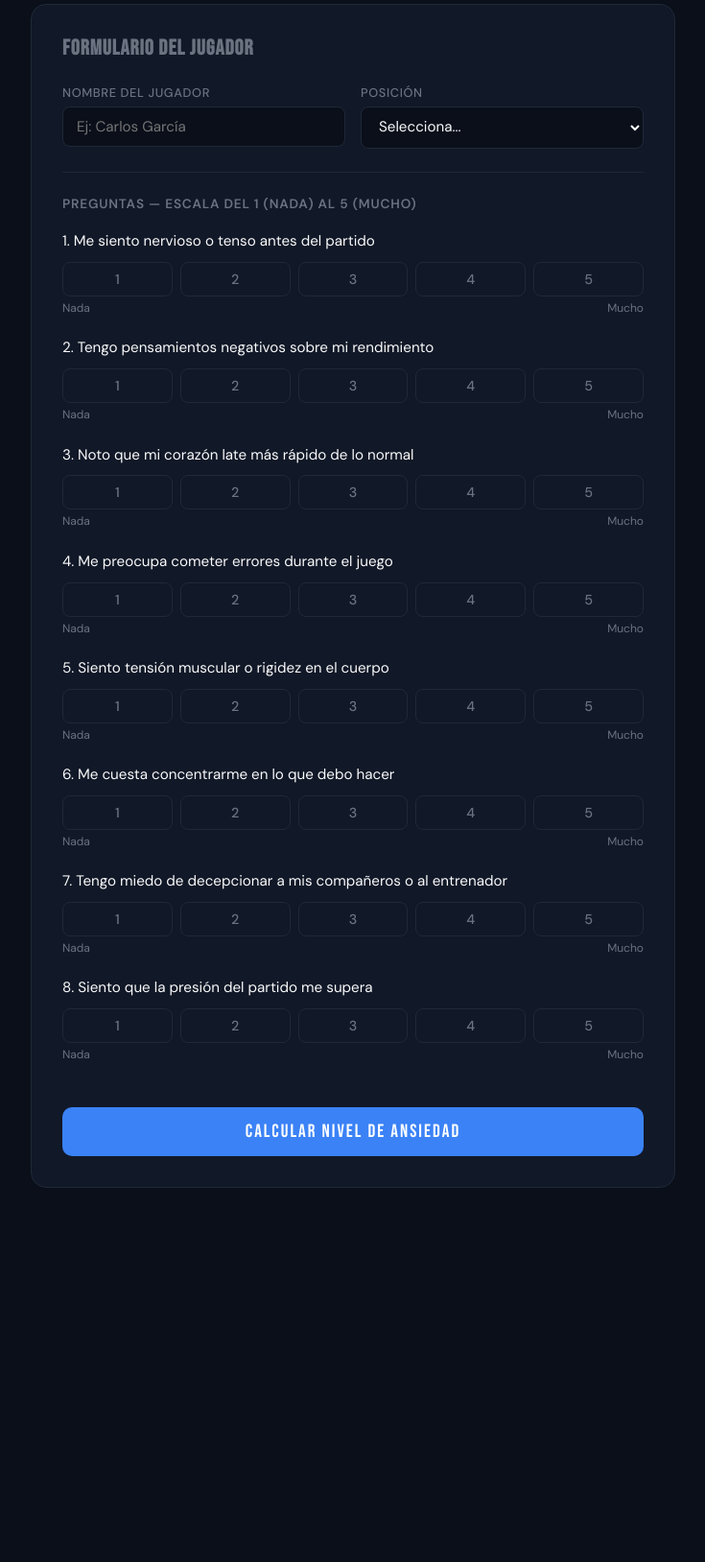
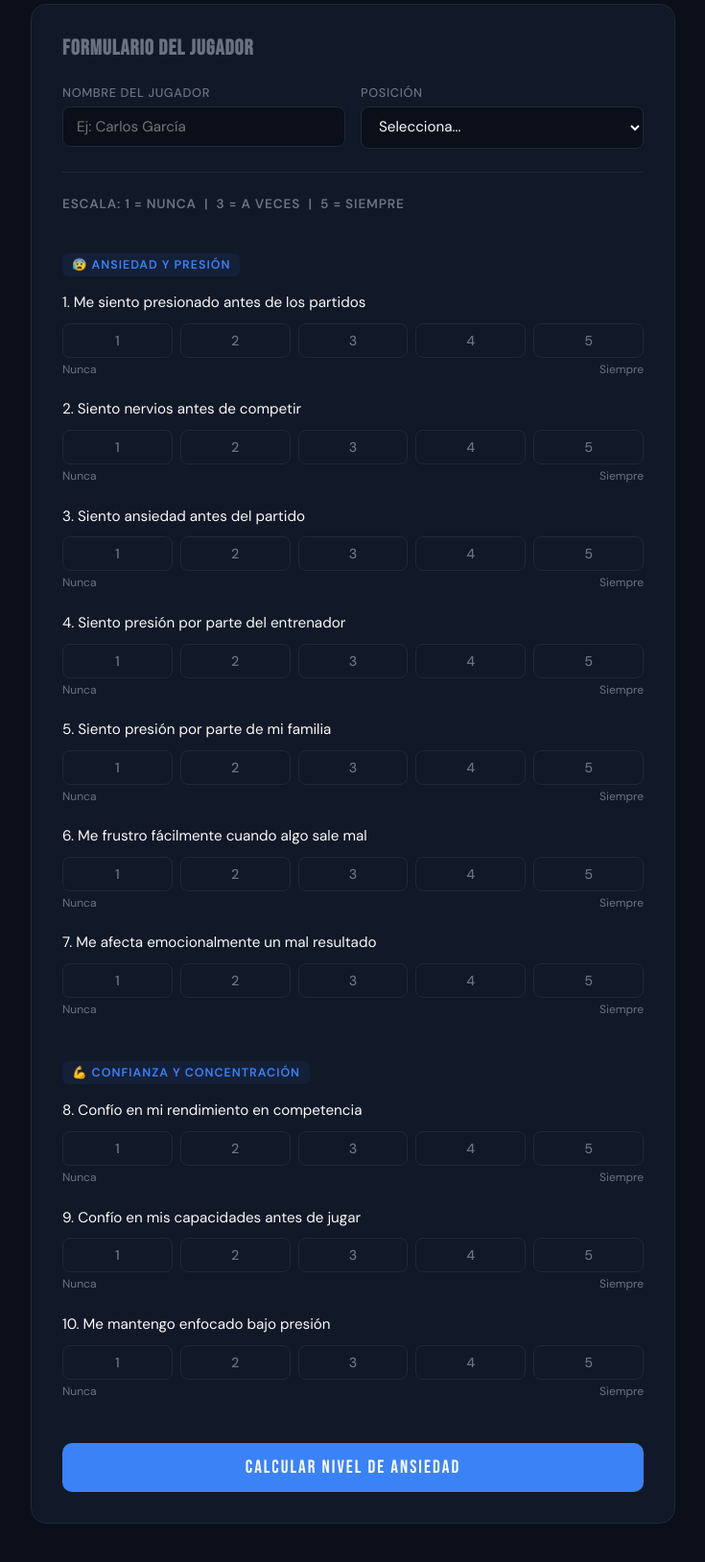
Before and after one commit to csantiagozb1990-cpu/ansiedad-app, a Flask app: page / in a window 1280 px wide. Shown: the part 257-1885 px from the top of the page at 96% size, without its empty margins (272-1007 px from the left). Before the commit the page ends 1495 px from the top, so only its background shows below. Run offline with Flask 3, Linux system fonts and the light colour scheme.

Commit message:
Update index.html

```diff
--- a/templates/index.html
+++ b/templates/index.html
@@ -58,6 +58,7 @@
   .campo input:focus, .campo select:focus { border-color: var(--acento); }
   .campo select option { background: var(--card); }
   .divisor { border: none; border-top: 1px solid var(--borde); margin: 1.5rem 0; }
+  .seccion-titulo { font-size: 0.78rem; font-weight: 600; color: var(--acento); text-transform: uppercase; letter-spacing: 0.08em; margin: 1.5rem 0 1rem; padding: 4px 10px; background: rgba(59,130,246,0.08); border-radius: 6px; display: inline-block; }
   .preguntas-titulo { font-size: 0.85rem; font-weight: 600; color: var(--muted); text-transform: uppercase; letter-spacing: 0.06em; margin-bottom: 1.2rem; }
   .pregunta-item { margin-bottom: 1.4rem; }
   .pregunta-texto { font-size: 0.95rem; color: var(--texto); margin-bottom: 10px; line-height: 1.5; }
@@ -119,6 +120,7 @@
   <div class="form-card">
     <h2>Formulario del jugador</h2>
     <form action="/predict" method="POST">
+
       <div class="campo-grupo">
         <div class="campo">
           <label>Nombre del jugador</label>
@@ -130,39 +132,118 @@
             <option value="">Selecciona...</option>
             <option value="Portero">Portero</option>
             <option value="Defensa">Defensa</option>
-            <option value="Centrocampista">Centrocampista</option>
+            <option value="Mediocampista">Mediocampista</option>
             <option value="Delantero">Delantero</option>
           </select>
         </div>
       </div>
+
       <hr class="divisor">
-      <p class="preguntas-titulo">Preguntas — Escala del 1 (Nada) al 5 (Mucho)</p>
+      <p class="preguntas-titulo">Escala: 1 = Nunca &nbsp;|&nbsp; 3 = A veces &nbsp;|&nbsp; 5 = Siempre</p>
 
-      {% set preguntas = [
-        ("1", "Me siento nervioso o tenso antes del partido"),
-        ("2", "Tengo pensamientos negativos sobre mi rendimiento"),
-        ("3", "Noto que mi corazón late más rápido de lo normal"),
-        ("4", "Me preocupa cometer errores durante el juego"),
-        ("5", "Siento tensión muscular o rigidez en el cuerpo"),
-        ("6", "Me cuesta concentrarme en lo que debo hacer"),
-        ("7", "Tengo miedo de decepcionar a mis compañeros o al entrenador"),
-        ("8", "Siento que la presión del partido me supera")
-      ] %}
+      <div class="seccion-titulo">😰 Ansiedad y presión</div>
 
-      {% for num, texto in preguntas %}
       <div class="pregunta-item">
-        <p class="pregunta-texto">{{ loop.index }}. {{ texto }}</p>
+        <p class="pregunta-texto">1. Me siento presionado antes de los partidos</p>
         <div class="escala">
           {% for v in [1,2,3,4,5] %}
-          <label>
-            <input type="radio" name="q{{ num }}" value="{{ v }}" required>
-            <span class="escala-btn">{{ v }}</span>
-          </label>
+          <label><input type="radio" name="q12" value="{{ v }}" required><span class="escala-btn">{{ v }}</span></label>
           {% endfor %}
         </div>
-        <div class="escala-etiquetas"><span>Nada</span><span>Mucho</span></div>
+        <div class="escala-etiquetas"><span>Nunca</span><span>Siempre</span></div>
       </div>
-      {% endfor %}
+
+      <div class="pregunta-item">
+        <p class="pregunta-texto">2. Siento nervios antes de competir</p>
+        <div class="escala">
+          {% for v in [1,2,3,4,5] %}
+          <label><input type="radio" name="q15" value="{{ v }}" required><span class="escala-btn">{{ v }}</span></label>
+          {% endfor %}
+        </div>
+        <div class="escala-etiquetas"><span>Nunca</span><span>Siempre</span></div>
+      </div>
+
+      <div class="pregunta-item">
+        <p class="pregunta-texto">3. Siento ansiedad antes del partido</p>
+        <div class="escala">
+          {% for v in [1,2,3,4,5] %}
+          <label><input type="radio" name="q18" value="{{ v }}" required><span class="escala-btn">{{ v }}</span></label>
+          {% endfor %}
+        </div>
+        <div class="escala-etiquetas"><span>Nunca</span><span>Siempre</span></div>
+      </div>
+
+      <div class="pregunta-item">
+        <p class="pregunta-texto">4. Siento presión por parte del entrenador</p>
+        <div class="escala">
+          {% for v in [1,2,3,4,5] %}
+          <label><input type="radio" name="q30" value="{{ v }}" required><span class="escala-btn">{{ v }}</span></label>
+          {% endfor %}
+        </div>
+        <div class="escala-etiquetas"><span>Nunca</span><span>Siempre</span></div>
+      </div>
+
+      <div class="pregunta-item">
+        <p class="pregunta-texto">5. Siento presión por parte de mi familia</p>
+        <div class="escala">
+          {% for v in [1,2,3,4,5] %}
+          <label><input type="radio" name="q31" value="{{ v }}" required><span class="escala-btn">{{ v }}</span></label>
+          {% endfor %}
+        </div>
+        <div class="escala-etiquetas"><span>Nunca</span><span>Siempre</span></div>
+      </div>
+
+      <div class="pregunta-item">
+        <p class="pregunta-texto">6. Me frustro fácilmente cuando algo sale mal</p>
+        <div class="escala">
+          {% for v in [1,2,3,4,5] %}
+          <label><input type="radio" name="q22" value="{{ v }}" required><span class="escala-btn">{{ v }}</span></label>
+          {% endfor %}
+        </div>
+        <div class="escala-etiquetas"><span>Nunca</span><span>Siempre</span></div>
+      </div>
+
+      <div class="pregunta-item">
+        <p class="pregunta-texto">7. Me afecta emocionalmente un mal resultado</p>
+        <div class="escala">
+          {% for v in [1,2,3,4,5] %}
+          <label><input type="radio" name="q28" value="{{ v }}" required><span class="escala-btn">{{ v }}</span></label>
+          {% endfor %}
+        </div>
+        <div class="escala-etiquetas"><span>Nunca</span><span>Siempre</span></div>
+      </div>
+
+      <div class="seccion-titulo">💪 Confianza y concentración</div>
+
+      <div class="pregunta-item">
+        <p class="pregunta-texto">8. Confío en mi rendimiento en competencia</p>
+        <div class="escala">
+          {% for v in [1,2,3,4,5] %}
+          <label><input type="radio" name="q14" value="{{ v }}" required><span class="escala-btn">{{ v }}</span></label>
+          {% endfor %}
+        </div>
+        <div class="escala-etiquetas"><span>Nunca</span><span>Siempre</span></div>
+      </div>
+
+      <div class="pregunta-item">
+        <p class="pregunta-texto">9. Confío en mis capacidades antes de jugar</p>
+        <div class="escala">
+          {% for v in [1,2,3,4,5] %}
+          <label><input type="radio" name="q17" value="{{ v }}" required><span class="escala-btn">{{ v }}</span></label>
+          {% endfor %}
+        </div>
+        <div class="escala-etiquetas"><span>Nunca</span><span>Siempre</span></div>
+      </div>
+
+      <div class="pregunta-item">
+        <p class="pregunta-texto">10. Me mantengo enfocado bajo presión</p>
+        <div class="escala">
+          {% for v in [1,2,3,4,5] %}
+          <label><input type="radio" name="q24" value="{{ v }}" required><span class="escala-btn">{{ v }}</span></label>
+          {% endfor %}
+        </div>
+        <div class="escala-etiquetas"><span>Nunca</span><span>Siempre</span></div>
+      </div>
 
       <button type="submit" class="btn-enviar">Calcular nivel de ansiedad</button>
     </form>
```
